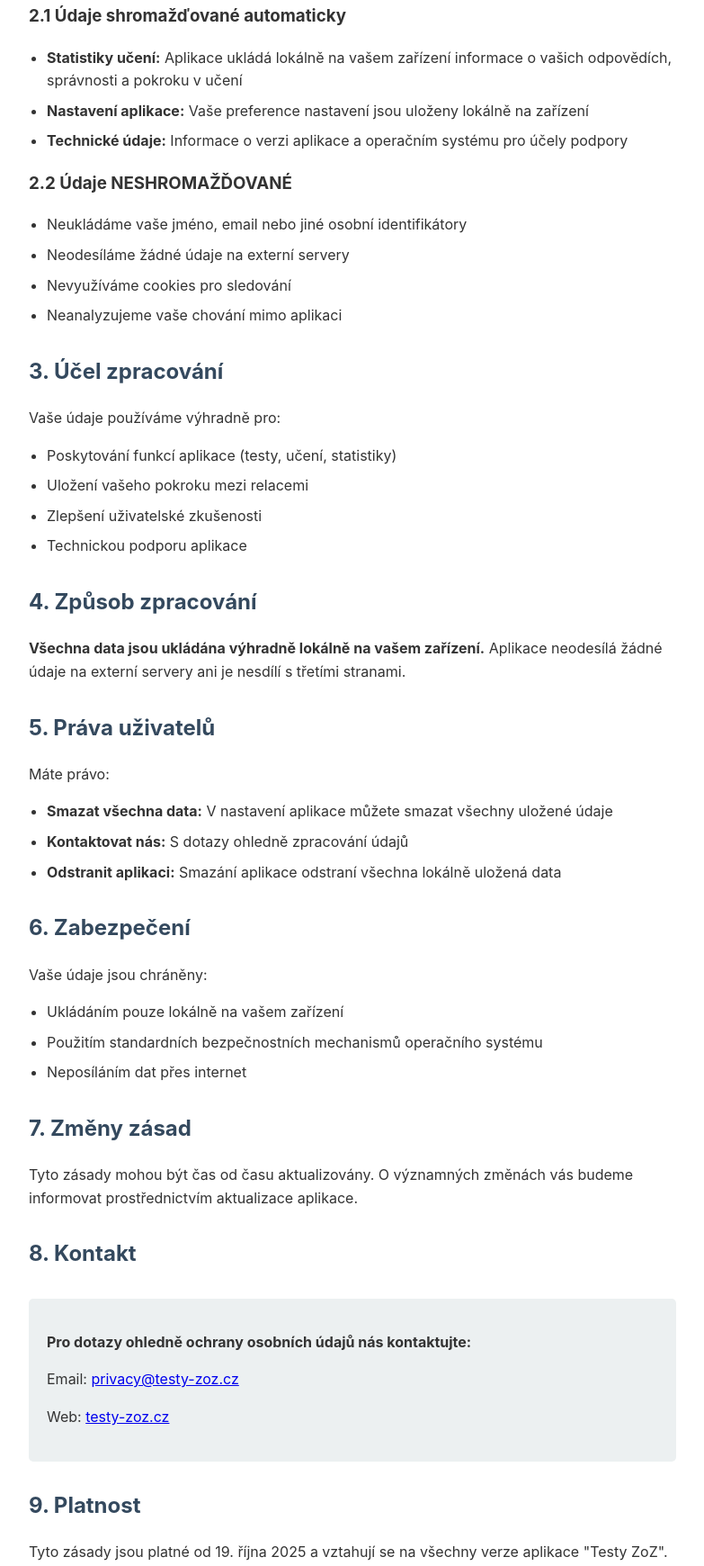
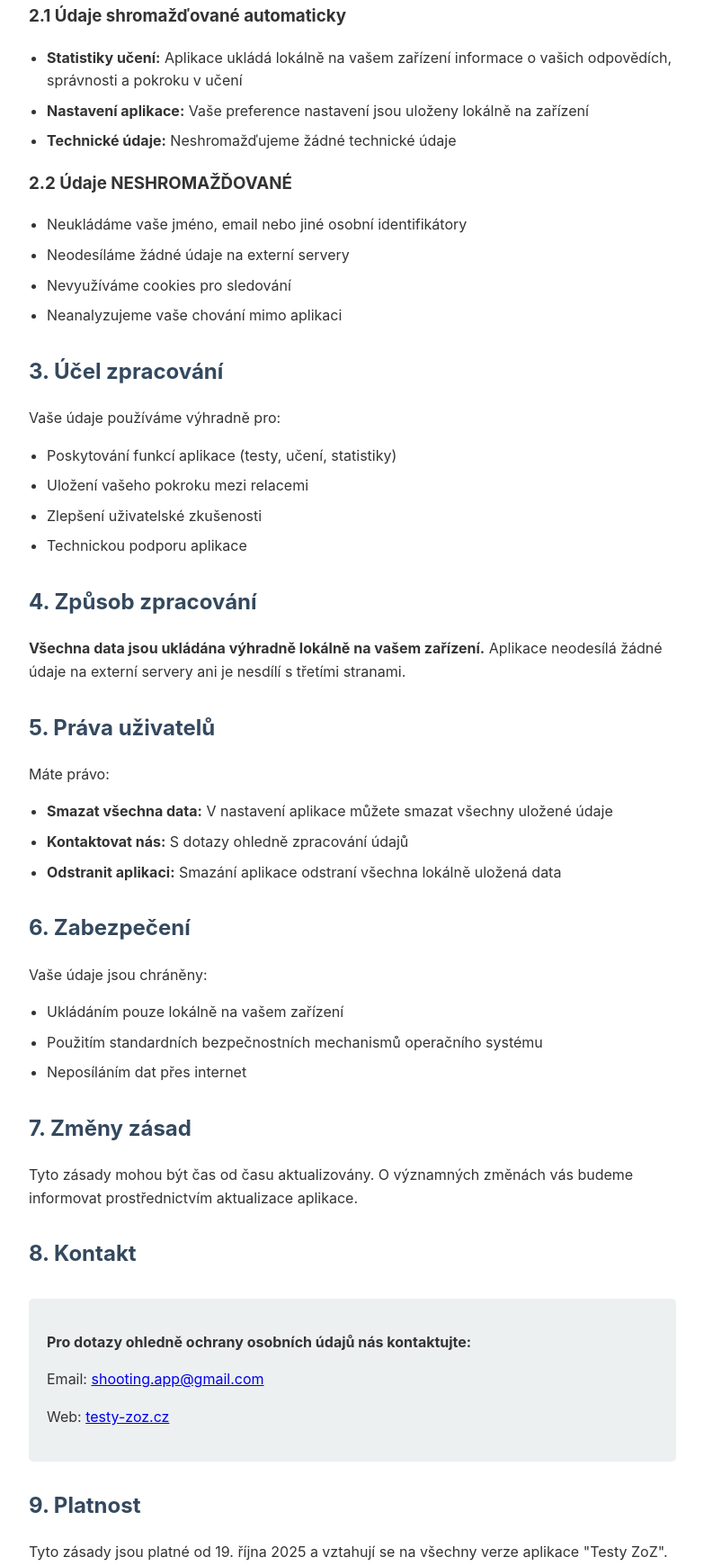
Before and after one commit to CrocodilusCZ/Testy-ZO, a plain HTML site: page index.html in a window 1280 px wide. Shown: the part 443-2183 px from the top of the page at 90% size, without its empty margins (248-1031 px from the left). Drawn offline with Linux system fonts and the light colour scheme.

Commit message:
úprava podmínke

```diff
--- a/index.html
+++ b/index.html
@@ -61,7 +61,7 @@
         <ul>
             <li><strong>Statistiky učení:</strong> Aplikace ukládá lokálně na vašem zařízení informace o vašich odpovědích, správnosti a pokroku v učení</li>
             <li><strong>Nastavení aplikace:</strong> Vaše preference nastavení jsou uloženy lokálně na zařízení</li>
-            <li><strong>Technické údaje:</strong> Informace o verzi aplikace a operačním systému pro účely podpory</li>
+            <li><strong>Technické údaje:</strong> Neshromažďujeme žádné technické údaje</li>
         </ul>
 
         <h3>2.2 Údaje NESHROMAŽĎOVANÉ</h3>
@@ -106,7 +106,7 @@
         <h2>8. Kontakt</h2>
         <div class="contact-info">
             <p><strong>Pro dotazy ohledně ochrany osobních údajů nás kontaktujte:</strong></p>
-            <p>Email: <a href="mailto:privacy@testy-zoz.cz">privacy@testy-zoz.cz</a></p>
+            <p>Email: <a href="mailto:shooting.app@gmail.com">shooting.app@gmail.com</a></p>
             <p>Web: <a href="https://testy-zoz.cz">testy-zoz.cz</a></p>
         </div>
 
```
